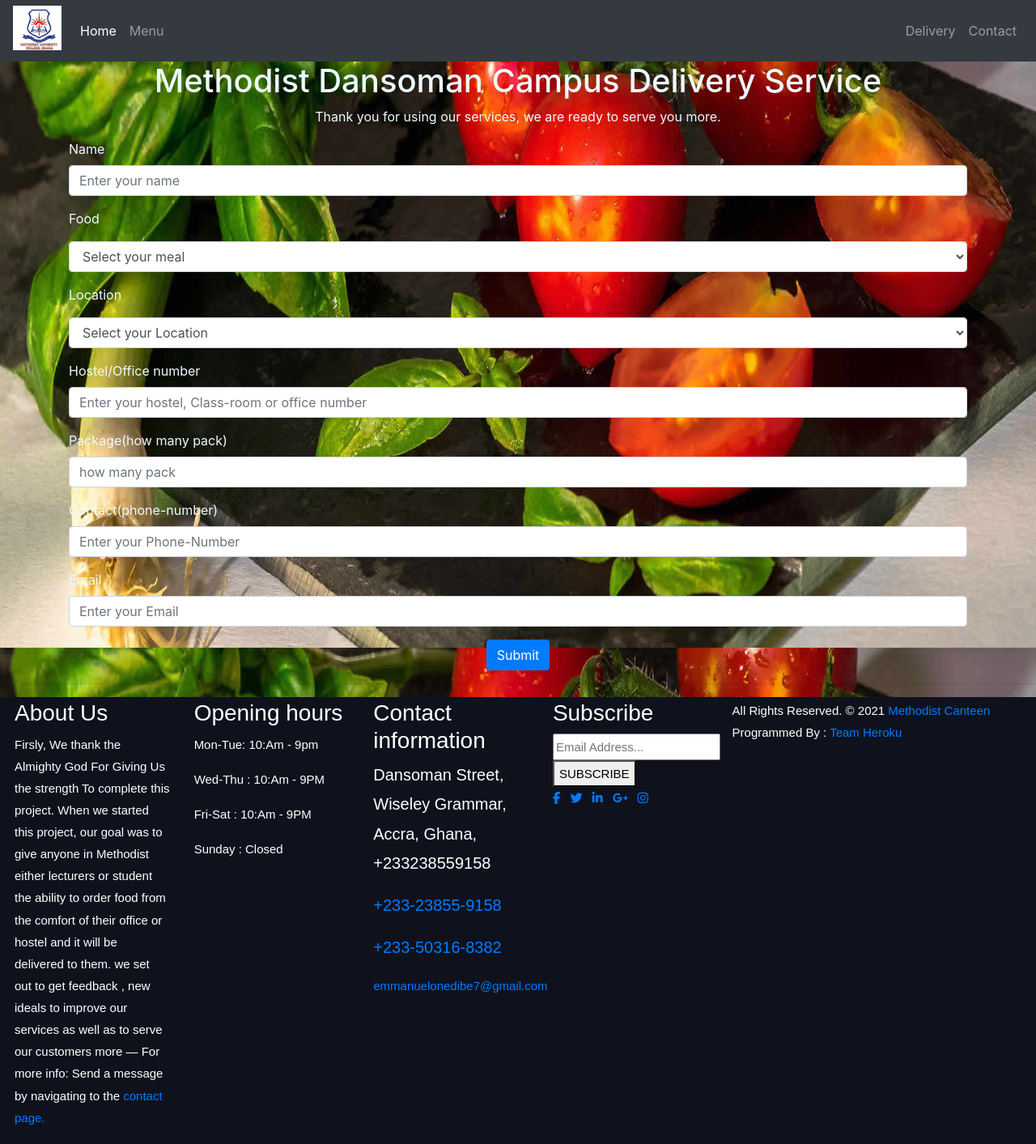
After one commit to Alex1-ai/mucg-canteen, a Flask app: page /deliveryForChopper in a window 1280 px wide. The commit adds this page. Shown: the whole page at 81% size. Run offline with Flask 2, Linux system fonts and the light colour scheme; some libraries are stand-ins or nearby versions.

Commit message:
Added Pork and yam restaurant to the system

```diff
--- a/app.py
+++ b/app.py
@@ -460,7 +460,7 @@
         except:
             databaseMessage = "Failed"
 
-        print(name, food, location, hostelorOffice, pack, phonenumber, email)
+        #print(name, food, location, hostelorOffice, pack, phonenumber, email)
 
         admins = ["alexanderemmanuel1719@gmail.com", "maxyantwi.ma@gmail.com"]
         customerMessage = f"My name : {name} \n my phone number: {phonenumber} \nmy email: {email} \n location: {location}\nhostel/Office: {hostelorOffice}\nPack: {pack}\nFood:{food} \nRestaurant:{restaurant}\n database: {databaseMessage}"
@@ -592,6 +592,91 @@
         return redirect(url_for('menu'))
 
 
+@app.route('/deliveryForChopper', methods=['POST', 'GET'])
+def deliveryForChopper():
+    # if request.method == 'POST':
+    return render_template("deliveryForChopper.html")
+    # elif  request.method == 'GET':
+    #    flash("Please place your order first? ", category="danger")
+    #    return redirect(url_for('menu'))
+
+
+@app.route('/deliveryForChopperForm', methods=['POST', 'GET'])
+def deliveryForChopperForm():
+    if request.method == 'POST':
+        name = request.form.get("name")
+        food = request.form.get("food")
+        location = request.form.get("location")
+        hostelorOffice = request.form.get("hostelorOfficeNum")
+        pack = request.form.get("number")
+        phonenumber = request.form.get("phoneNumber")
+        email = request.form.get("email")
+        userPreference = request.form.get("usersPreference")
+        restaurant = "Chopper Restaurant"
+
+        # VALIDATING THE USER INPUT TO SEE IF ALL THE PARIMETER IS BEEN GIVEN
+        if name == "" or phonenumber == "" or email == "" or pack == "" or hostelorOffice == "" or location == "" or food == "":
+            flash(f"please fill in all the credentials. try again!! ",
+                  category="danger")
+            return redirect(url_for('deliveryForChopper'))
+
+        try:
+            # saving to the database
+            data = Feedback(name, food, location, hostelorOffice,
+                            pack, phonenumber, email, restaurant)
+            # to add the data
+            db.session.add(data)
+            db.session.commit()
+            databaseMessage = "successful"
+        except:
+            databaseMessage = "Failed"
+
+        print(name, food, location, hostelorOffice, pack, phonenumber, email)
+
+        admins = ["alexanderemmanuel1719@gmail.com", "maxyantwi.ma@gmail.com"]
+        customerMessage = f"My name : {name} \n my phone number: {phonenumber} \nmy email: {email} \n location: {location}\nhostel/Office: {hostelorOffice}\nPack: {pack}\nFood:{food} \n userPreference: {userPreference} \nRestaurant:{restaurant}\n database: {databaseMessage}"
+
+        try:
+            for admin in admins:
+
+                # initialize the server and the gate wway
+                server = smtplib.SMTP('smtp.gmail.com', 587)
+
+                # telling the server it is secure
+                server.starttls()
+
+                # login in , which will need your email and your password
+                server.login(myEmail, emailPassword)
+                # trying to send mail to the person in charge of taking it to book
+                # setting the email subject or title
+                emailSender = EmailMessage()
+                # the person sending the message
+                emailSender['From'] = "websitewebsite944@gmail.com"
+                # to whom you want to send the message to
+                emailSender["To"] = admin
+                emailSender["Subject"] = "MethodistRestaurant Delivery Service"
+
+                emailSender.set_content(customerMessage)
+                server.send_message(emailSender)
+
+            """ server = smtplib.SMTP("smtp.gmail.com", 587)
+            server.starttls()"""
+
+            # server.sendmail("websitewebsite944@gmail.com", admin, customerMessage)
+            flash(f"Thanks {name}, Your {food} order was sucessful! Your package would be delivered in less than 10 minutes and free donation for the management of the website is welcomed ",
+                  category="success")
+            return redirect(url_for('home'))
+        except:
+            flash(f"please something went wrong try again!! (Hint: Check Your Internet Connection)", category="danger")
+            return redirect(url_for('deliveryForStella'))
+
+    # return redirect(url_for('home'))
+
+    elif request.method == 'GET':
+        flash("Please place your order first? ", category="danger")
+        return redirect(url_for('menu'))
+
+
 @app.route('/contact', methods=['POST', 'GET'])
 def contact():
     return render_template("contact.html")
--- /dev/null
+++ b/templates/deliveryForChopper.html
@@ -0,0 +1,125 @@
+{% extends "background.html" %} {% block title %} Mucg-delivery {% endblock %}
+{% block content %}
+
+<body>
+  <div class="container">
+    <header class="header">
+      <h1 id="title" class="text-center">
+        Methodist Dansoman Campus Delivery Service
+      </h1>
+      <p id="description" class="description text-center">
+        Thank you for using our services, we are ready to serve you more.
+      </p>
+    </header>
+    <form action="/deliveryForChopperForm" method="post">
+      <div class="form-group">
+        <label id="name-label" for="name">Name</label>
+        <input
+          type="text"
+          name="name"
+          id="name"
+          class="form-control"
+          placeholder="Enter your name"
+          required
+        />
+      </div>
+
+      <div class="form-group">
+        <p>Food</p>
+        <select id="food" name="food" class="form-control" required>
+          <option disabled selected value>Select your meal</option>
+          <option value="Pork-and-Yam(GHc10)">Pork and Yam (GHc10)</option>
+          <option value="Pork-and-Yam(GHc15)">Pork and Yam (GHc15)</option>
+          <option value="Pork-and-Yam(GHc20)">Pork and Yam (GHc20)</option>
+        </select>
+      </div>
+
+      <!-- drop down for location -->
+      <div class="form-group">
+        <p>Location</p>
+        <select id="location" name="location" class="form-control" required>
+          <option disabled selected value>Select your Location</option>
+          <option value="Alpha-Royal">Alpha-Royal</option>
+          <option value="Center-Link">Center-Link</option>
+          <option value="Office">Office</option>
+          <option value="Class-room">Class-room</option>
+        </select>
+      </div>
+
+      <div class="form-group">
+        <label id="hostelorOfficeNum" for="hostelorOfficeNum"
+          >Hostel/Office number</label
+        >
+        <input
+          type="text"
+          name="hostelorOfficeNum"
+          class="form-control"
+          placeholder="Enter your hostel, Class-room or office number"
+          required
+        />
+      </div>
+
+      <div class="form-group">
+        <label id="number-label" for="number"
+          >Package<span class="clue">(how many pack)</span></label
+        >
+        <input
+          type="number"
+          name="number"
+          id="number"
+          min="1"
+          max="50"
+          class="form-control"
+          placeholder="how many pack"
+        />
+      </div>
+
+      <div class="form-group">
+        <label id="phoneNumber-Label" for="phoneNumber"
+          >Contact(phone-number)
+        </label>
+        <input
+          type="contact"
+          name="phoneNumber"
+          id="phoneNumber"
+          class="form-control"
+          placeholder="Enter your Phone-Number"
+          required
+        />
+      </div>
+
+      <div class="form-group">
+        <label id="email-label" for="email">Email</label>
+        <input
+          type="email"
+          name="email"
+          id="email"
+          class="form-control"
+          placeholder="Enter your Email"
+          required
+        />
+      </div>
+
+      <div class="form-group">
+        <div class="submit-button text-center">
+          <button type="submit" id="submit" class="btn btn-primary">
+            Submit
+          </button>
+        </div>
+      </div>
+    </form>
+  </div>
+</body>
+<hr />
+
+<style>
+  body {
+    background-image: url("../static/all-bg.jpg");
+    background-repeat: no-repeat;
+    background-attachment: fixed;
+    background-size: 100% 100%;
+    color: #edfaff;
+  }
+</style>
+
+{% endblock %}
```
Also changed, not shown: templates/menu2.html (+31 -0 lines), static/porkYam.jpg (added).
